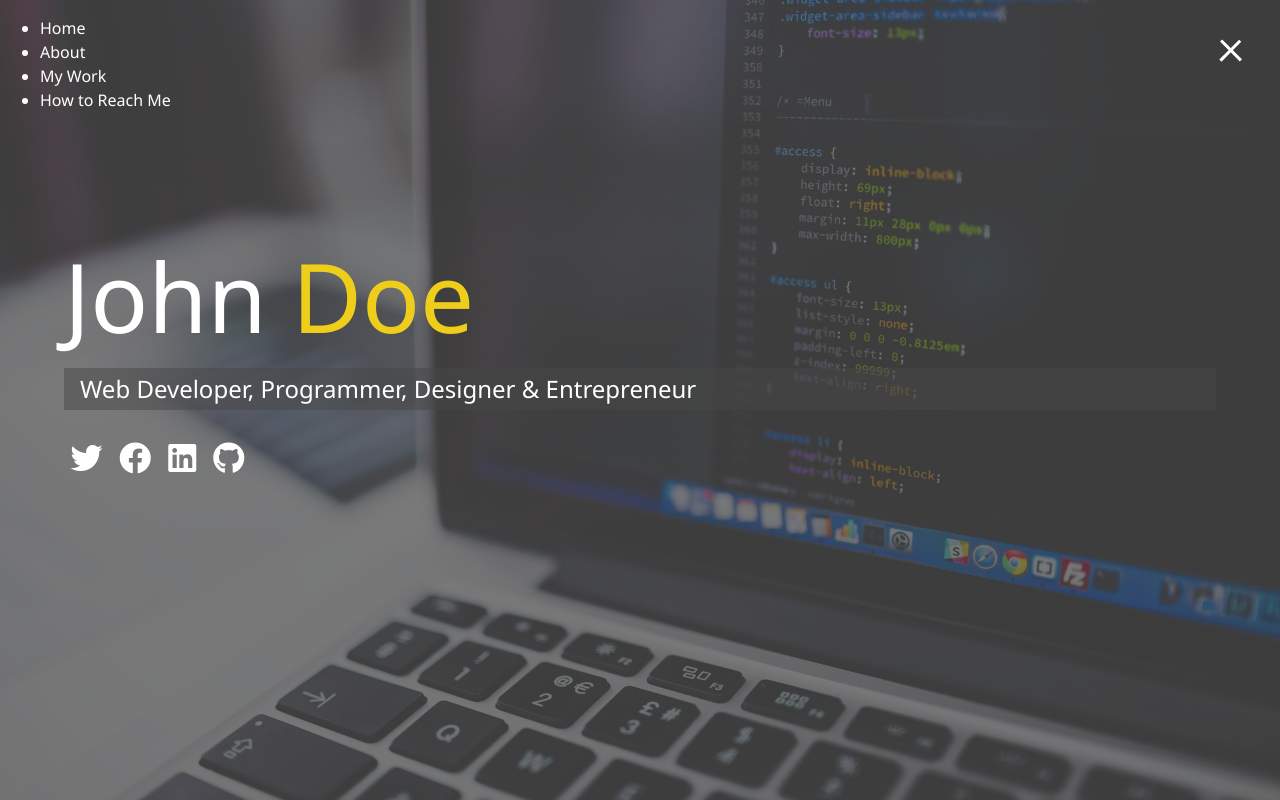
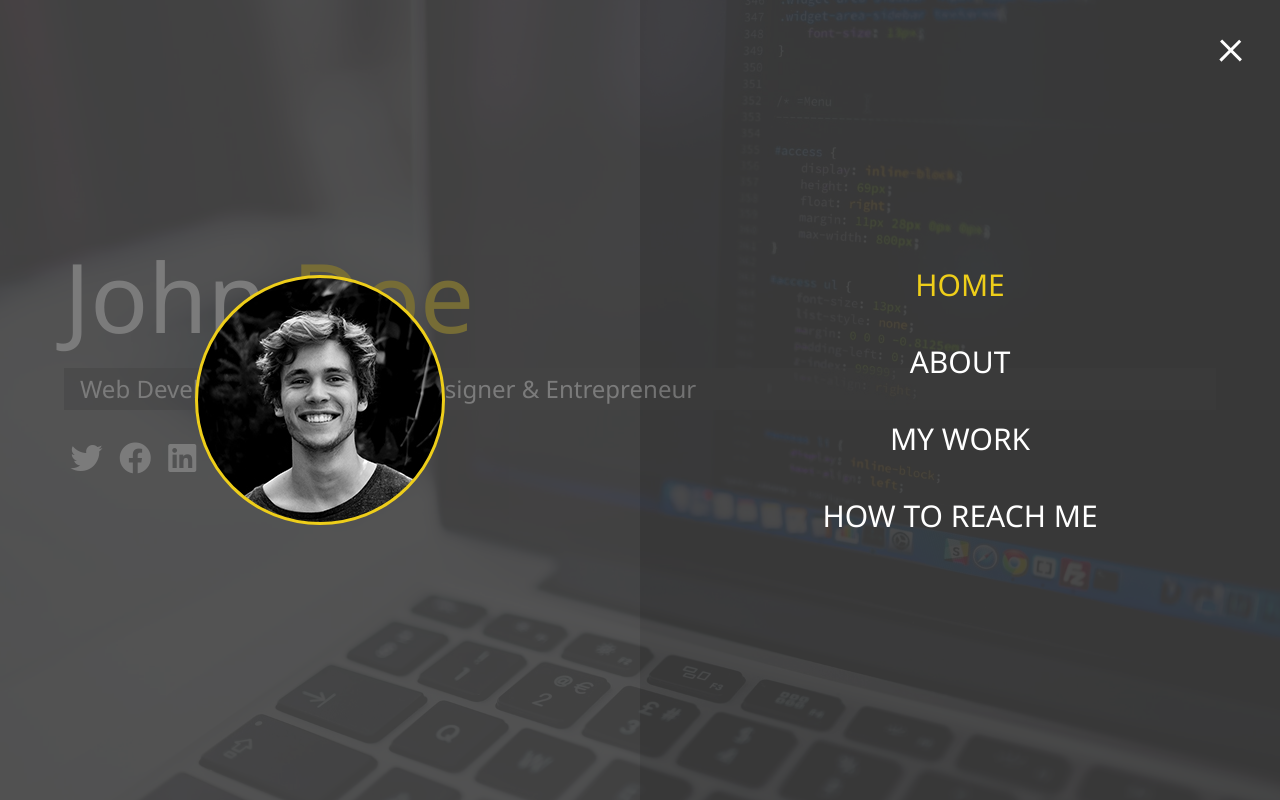
Before and after one commit to juncancode/ModernPortfolio, a plain HTML site: page dist/index.html in a window 1280 px wide. Both pictures are taken after a click on the element 1231 px from the left and 47 px from the top of the page. Drawn offline with Linux system fonts and the light colour scheme.

Commit message:
menu overlay

```diff
--- a/dist/index.html
+++ b/dist/index.html
@@ -26,7 +26,7 @@
           <div class="portrait"></div>
         </div>
         <ul class="menu-nav">
-          <li class="nav-item">
+          <li class="nav-item current">
             <a href="index.html" class="nav-link">
               Home
             </a>
--- a/scss/_menu.scss
+++ b/scss/_menu.scss
@@ -34,3 +34,95 @@
     }
   }
 }
+
+// Menu Overlay
+.menu {
+  position: fixed;
+  top: 0;
+  width: 100%;
+  visibility: hidden;
+
+  &.show {
+    visibility: visible;
+  }
+
+  &-branding,
+  &-nav {
+    display: flex;
+    flex-flow: column wrap;
+    align-items: center;
+    justify-content: center;
+    width: 50%;
+    float: left;
+    height: 100vh;
+    overflow: hidden;
+  }
+  &-branding {
+    background: rgba($primary-color, 0.7);
+    @include easeOut;
+    transform: translate3d(0, 100%, 0);
+
+    &.show {
+      //Slide in from top
+      transform: translate3d(0, 0, 0);
+    }
+
+    .portrait {
+      width: 250px;
+      height: 250px;
+      background-image: url("../img/portrait.jpg");
+      border-radius: 50%;
+      border: solid 3px $secondary-color;
+    }
+  }
+  &-nav {
+    margin: 0;
+    padding: 0;
+    background: rgba(darken($primary-color, 5), 0.7);
+    list-style: none;
+    transform: translate3d(0, -100%, 0);
+    @include easeOut;
+
+    &.show {
+      //Slide in from bottom
+      transform: translate3d(0, 0, 0);
+    }
+  }
+
+  .nav-item {
+    transform: translate3d(600px, 0, 0);
+    @include easeOut;
+
+    &.show {
+      // Slide in from right;
+      transform: translate3d(0, 0, 0);
+    }
+
+    &.current > a {
+      color: $secondary-color;
+    }
+  }
+
+  .nav-link {
+    display: inline-block;
+    position: relative;
+    font-size: 30px;
+    text-transform: uppercase;
+    padding: 1rem 0;
+    font-weight: 500;
+    color: #fff;
+    text-decoration: none;
+    @include easeOut;
+
+    &:hover {
+      color: $secondary-color;
+    }
+  }
+}
+
+// Delay each nav item slide by 0.1s
+@for $x from 1 through 4 {
+  .nav-item:nth-child(#{$x}) {
+    transition-delay: $x * 0.1s;
+  }
+}
```
Also changed, not shown: dist/css/main.css, 1 other file.
